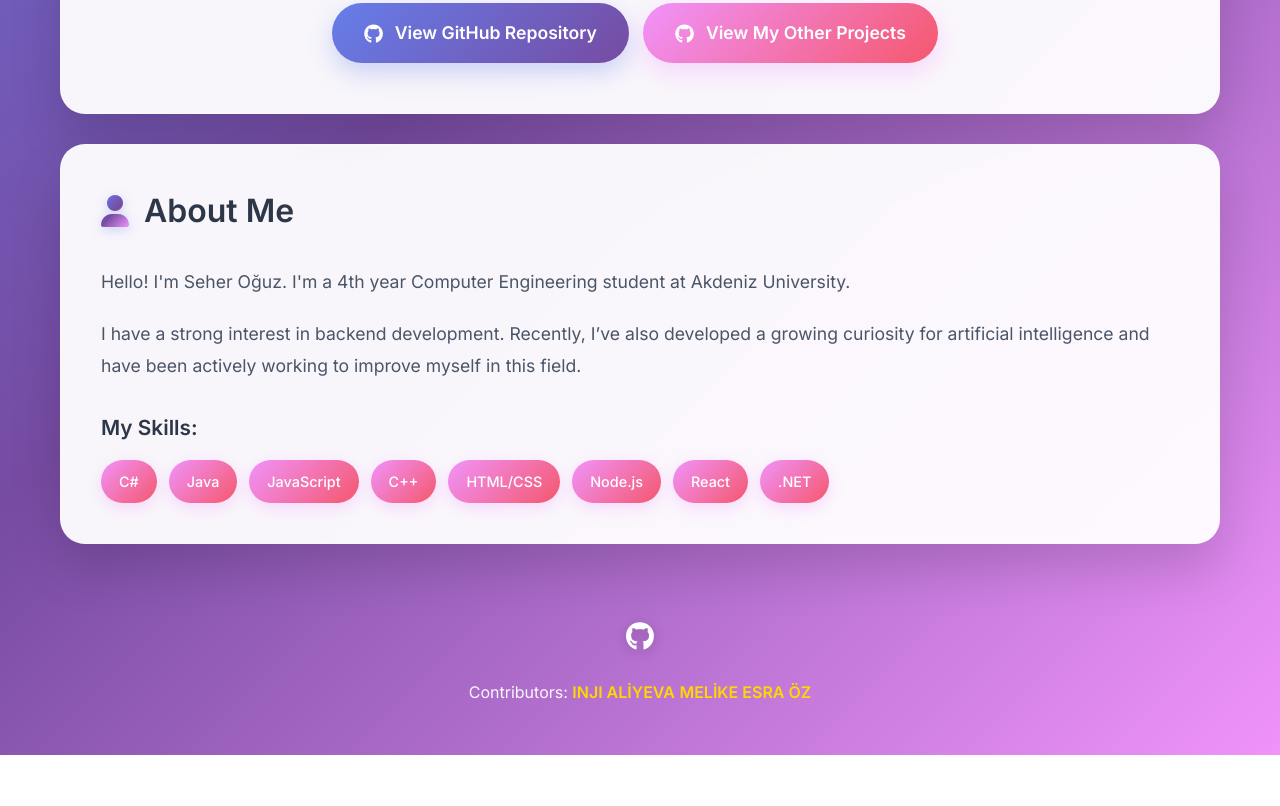
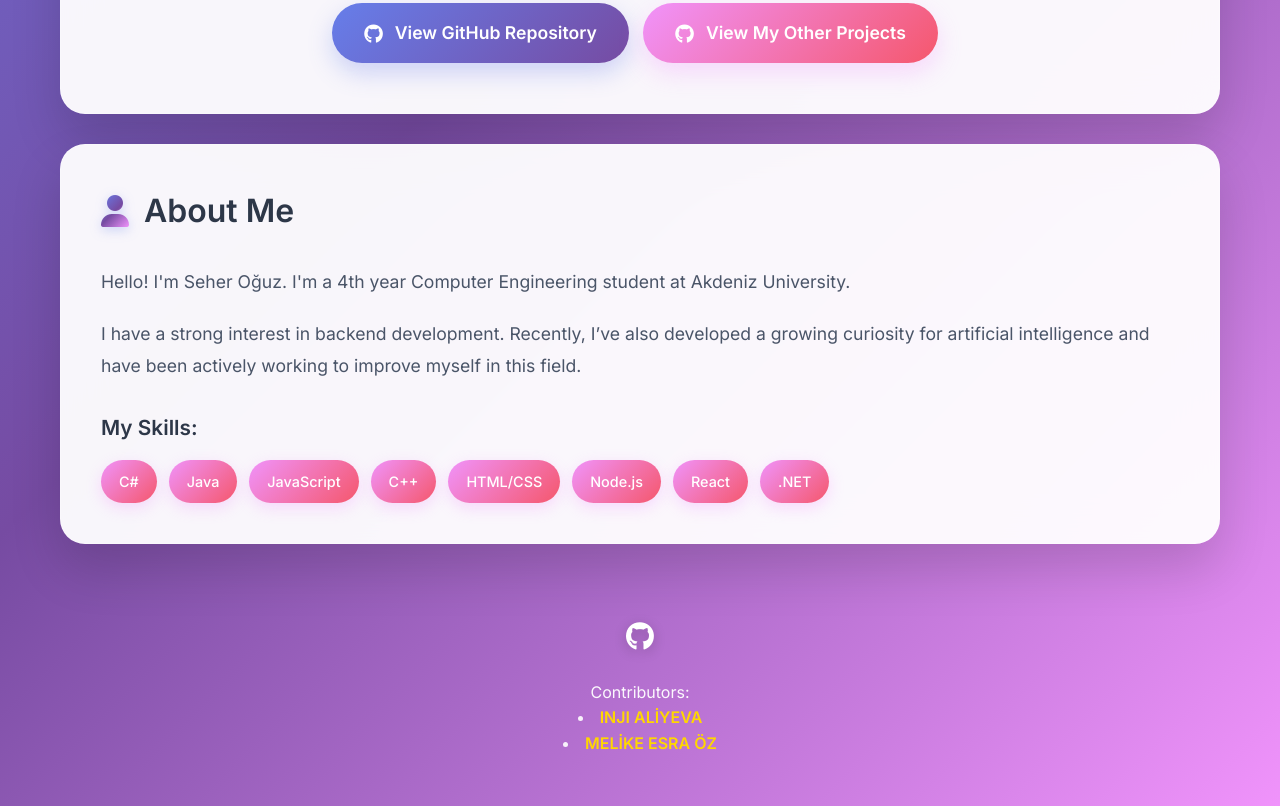
Before and after one commit to seherogz/AI-ChatBot, a plain HTML site: page index.html in a window 1280 px wide. Shown: the part 1013-1819 px from the top of the page. Before the commit the page ends 1768 px from the top, so only its background shows below. Drawn offline with Linux system fonts and the light colour scheme.

Commit message:
yeni proje eklendi

```diff
--- a/index.html
+++ b/index.html
@@ -110,8 +110,8 @@
                 </a>
             </div>
             <p class="contributor">Contributors:
-                <a href="https://github.com/Incialiyeva" target="_blank" class="contributor-link">INJI ALİYEVA</a>
-                <a href="https://github.com/melikesraoz" target="_blank" class="contributor-link">MELİKE ESRA ÖZ</a>
+                <li><a href="https://github.com/Incialiyeva" target="_blank" class="contributor-link">INJI ALİYEVA</a></li>
+                <li><a href="https://github.com/melikesraoz" target="_blank" class="contributor-link">MELİKE ESRA ÖZ</a></li>
             </p>
         </footer>
     </div>
```
